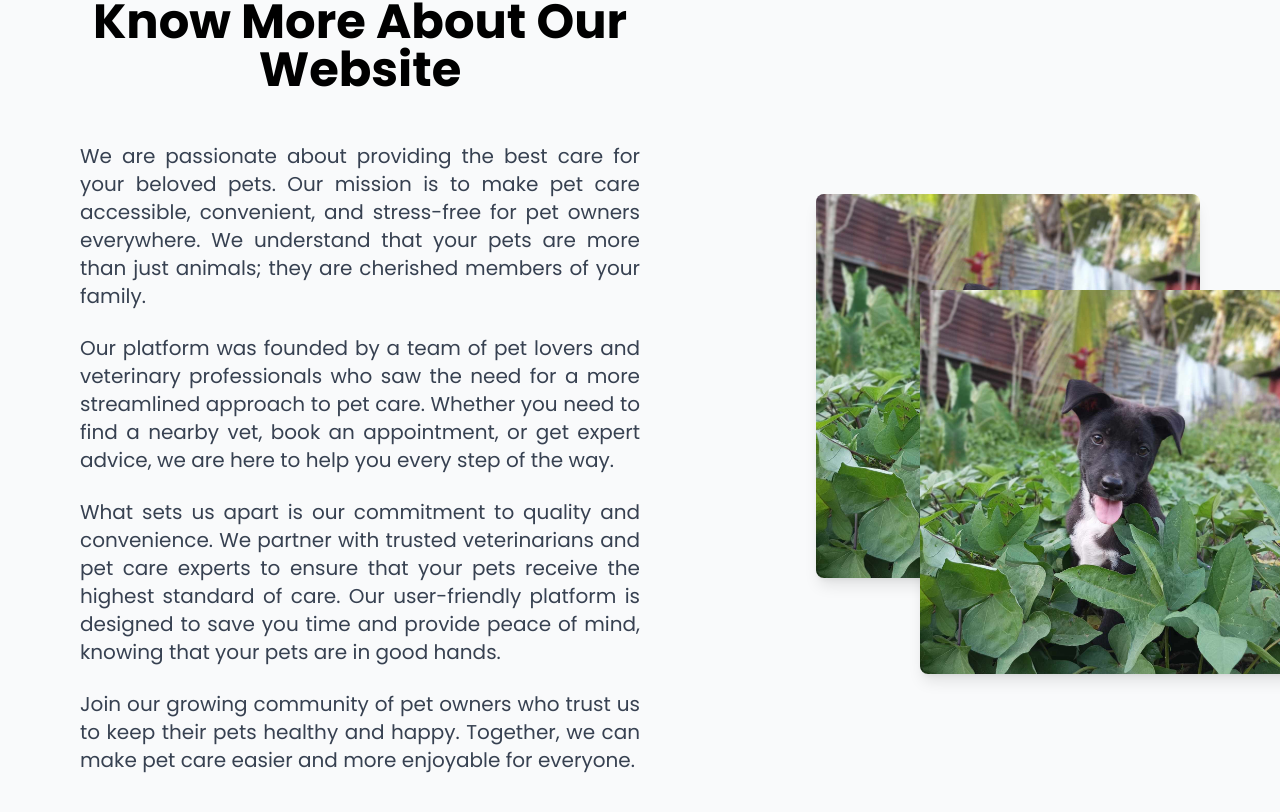
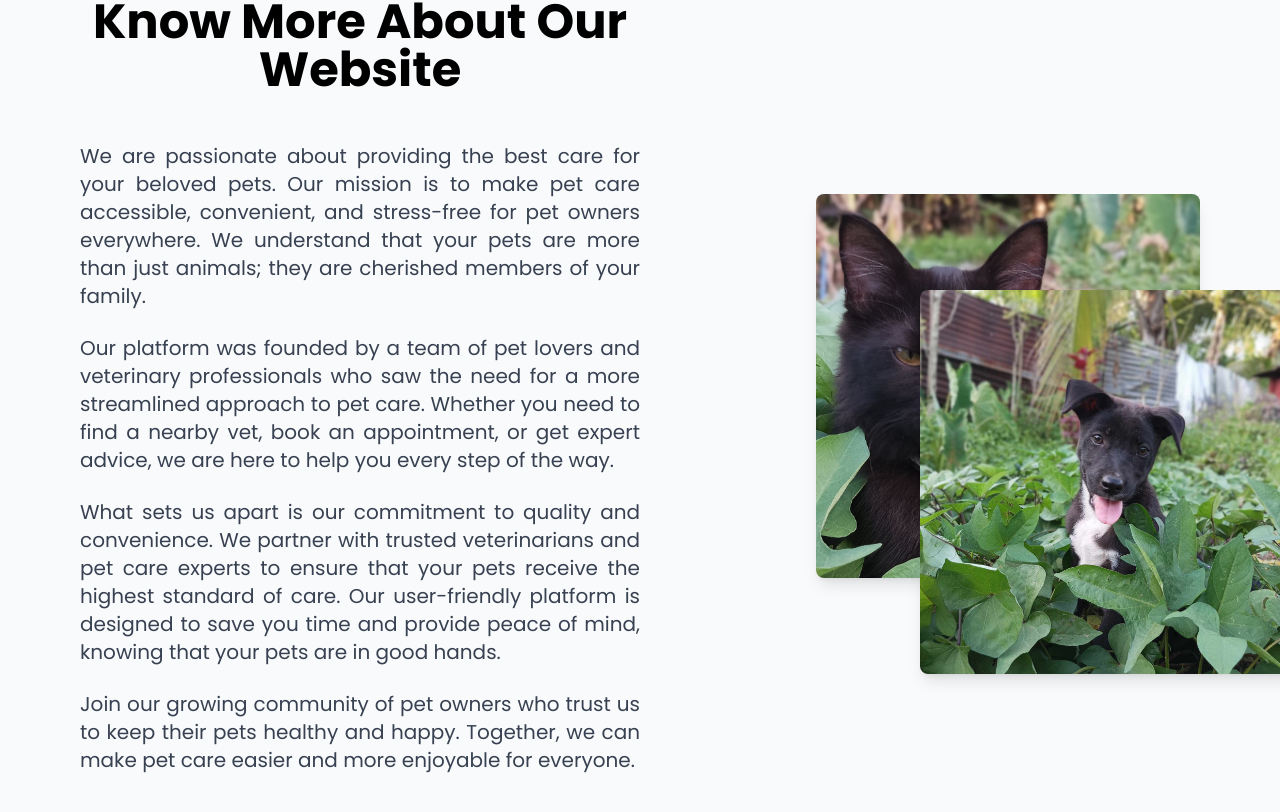
Before and after one commit to itsroorooo/symptovet, a Next.js app: page /home in a window 1280 px wide. Shown: the part 1214-2026 px from the top of the page. Built offline with nearby package versions, Linux system fonts and the light colour scheme.

Commit message:
added cat image in home

```diff
--- a/app/home/page.js
+++ b/app/home/page.js
@@ -149,7 +149,7 @@ export default function Home() {
           {/* First Image */}
           <div className="w-96 h-96  relative z-10 flex overflow-hidden rounded-lg shadow-lg ml-44">
             <Image
-              src="/image/kuromi.jpg"
+              src="/image/deku.jpg"
               width={500}
               height={400}
               alt="Baby dog color black"
@@ -161,9 +161,9 @@ export default function Home() {
           {/* Second Image (Overlapping) */}
           <div className="w-96 h-96 absolute top-1/4 left-1/2 transform -translate-y-1/5 -translate-x-1/5 z-20 rounded-lg shadow-lg overflow-hidden">
             <Image
-              src="/image/kuromi.jpg" // Replace with your image path
-              width={384} // Match the width of the container (w-96 = 24rem = 384px)
-              height={384} // Match the height of the container (h-96 = 24rem = 384px)
+              src="/image/kuromi.jpg"
+              width={384}
+              height={384}
               alt="About Us Pets 2"
               quality={100}
               className="object-cover w-full h-full"
```
Also changed, not shown: public/image/deku.jpg (added).
